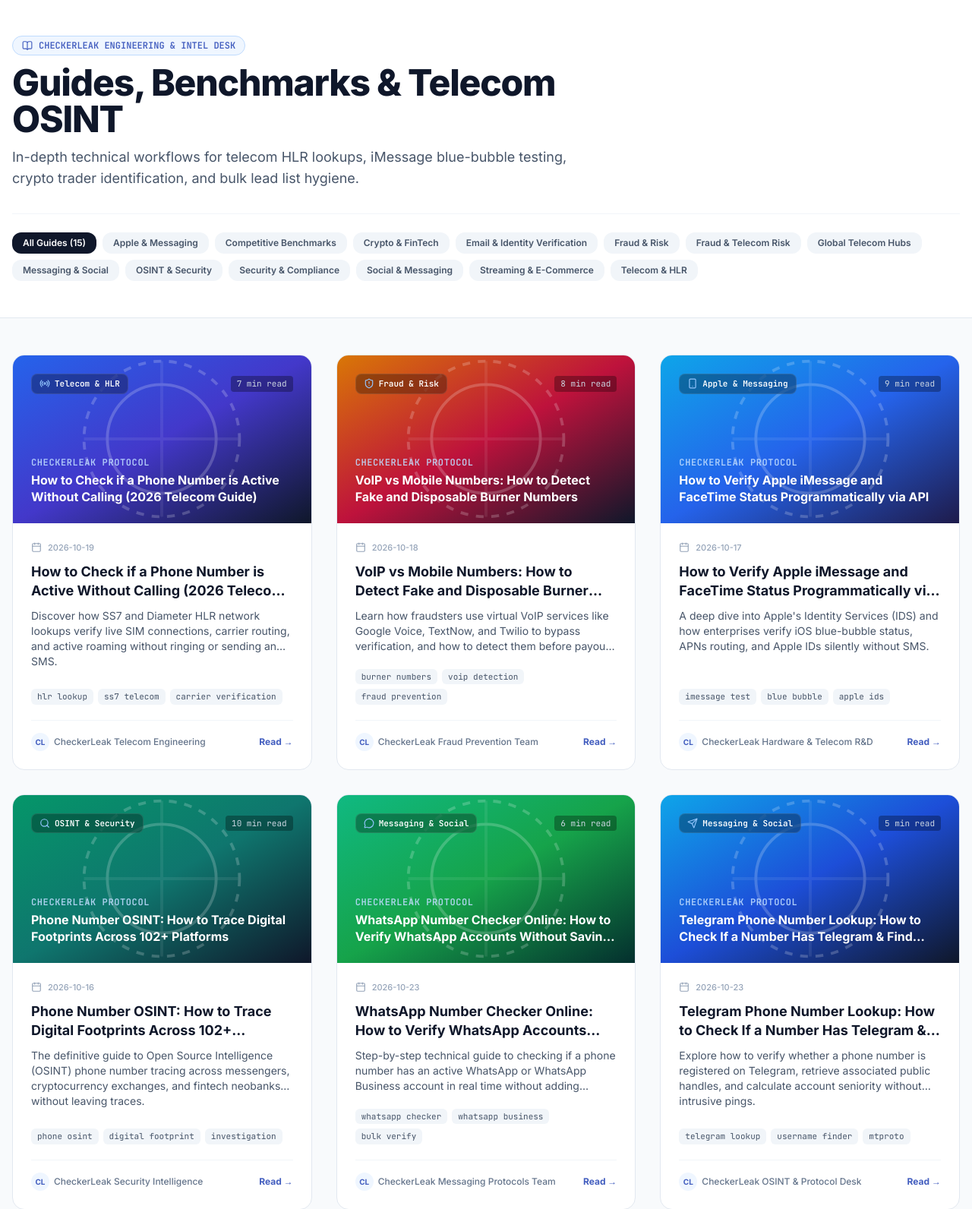
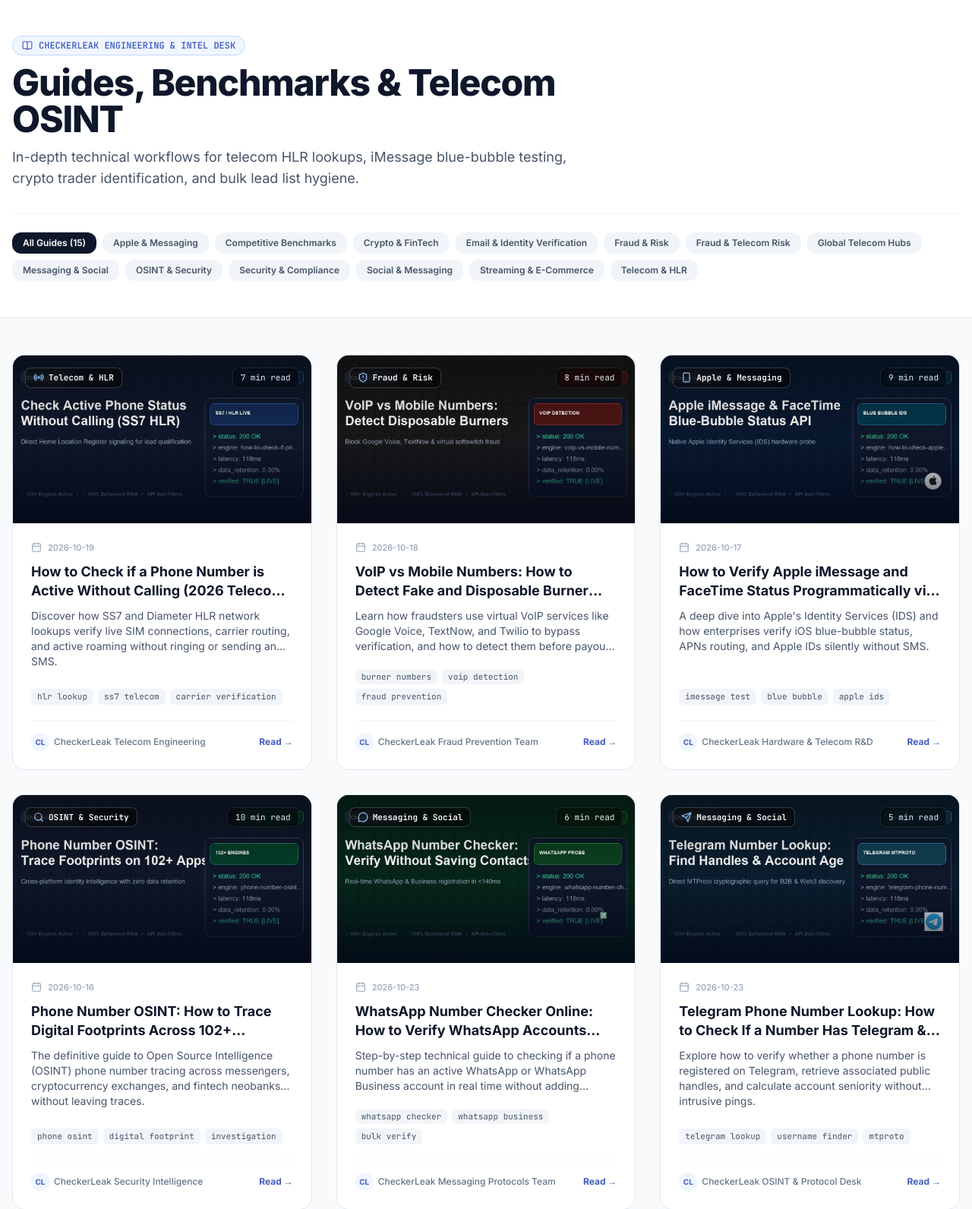
Before and after one commit to checkerleakcom/checkerleak, a FastAPI app: page /blog in a window 1280 px wide. Shown: the part 62-1654 px from the top of the page at 76% size. Run offline with FastAPI, Linux system fonts and the light colour scheme; parts of the project's set-up code (start-up, migrations or seed data) failed here and were passed over; some libraries are stand-ins or nearby versions.

Commit message:
feat(blog): generate and embed 15 high-res real technical cover images with platform badges and dark telemetry UI

```diff
--- a/backend/app/api/blog_router.py
+++ b/backend/app/api/blog_router.py
@@ -17,6 +17,7 @@ templates = Jinja2Templates(directory=TEMPLATES_DIR)
 ARTICLES = [
     {
         "slug": "how-to-check-if-phone-number-is-active-without-calling",
+        "image": "/static/blog_images/how-to-check-if-phone-number-is-active-without-calling.jpg",
         "gradient": "from-blue-600 via-indigo-700 to-slate-900",
         "badge_icon": "radio",
         "tags": ['hlr lookup', 'ss7 telecom', 'carrier verification'],
@@ -104,6 +105,7 @@ Response delivers instant line verification:
     },
     {
         "slug": "voip-vs-mobile-number-how-to-detect-virtual-burners",
+        "image": "/static/blog_images/voip-vs-mobile-number-how-to-detect-virtual-burners.jpg",
         "gradient": "from-amber-600 via-rose-700 to-slate-900",
         "badge_icon": "shield-alert",
         "tags": ['burner numbers', 'voip detection', 'fraud prevention'],
@@ -167,6 +169,7 @@ curl -X POST "https://www.checkerleak.com/v1/verify/service" \\<br>
     },
     {
         "slug": "how-to-check-apple-imessage-blue-bubble-status-api",
+        "image": "/static/blog_images/how-to-check-apple-imessage-blue-bubble-status-api.jpg",
         "gradient": "from-sky-500 via-blue-600 to-indigo-950",
         "badge_icon": "smartphone",
         "tags": ['imessage test', 'blue bubble', 'apple ids'],
@@ -228,6 +231,7 @@ curl -X POST "https://www.checkerleak.com/v1/verify/service" \\<br>
     },
     {
         "slug": "phone-number-osint-investigation-footprint-guide",
+        "image": "/static/blog_images/phone-number-osint-investigation-footprint-guide.jpg",
         "gradient": "from-emerald-600 via-teal-700 to-slate-900",
         "badge_icon": "search",
         "tags": ['phone osint', 'digital footprint', 'investigation'],
@@ -283,6 +287,7 @@ curl -X POST "https://www.checkerleak.com/v1/verify/single" \\<br>
 ,
     {
         "slug": "whatsapp-number-checker-online-verify-without-saving-contacts",
+        "image": "/static/blog_images/whatsapp-number-checker-online-verify-without-saving-contacts.jpg",
         "gradient": "from-emerald-500 via-green-600 to-teal-950",
         "badge_icon": "message-circle",
         "tags": ['whatsapp checker', 'whatsapp business', 'bulk verify'],
@@ -375,6 +380,7 @@ Sending marketing messages or SMS codes to inactive numbers ruins campaign deliv
     },
     {
         "slug": "telegram-phone-number-lookup-how-to-check-if-number-has-telegram",
+        "image": "/static/blog_images/telegram-phone-number-lookup-how-to-check-if-number-has-telegram.jpg",
         "gradient": "from-sky-500 via-blue-700 to-slate-900",
         "badge_icon": "send",
         "tags": ['telegram lookup', 'username finder', 'mtproto'],
@@ -432,6 +438,7 @@ In crypto marketing and customer onboarding, leads without a Telegram account ha
     },
     {
         "slug": "checkleaked-vs-checkerleak-safety-privacy-comparison-2026",
+        "image": "/static/blog_images/checkleaked-vs-checkerleak-safety-privacy-comparison-2026.jpg",
         "gradient": "from-indigo-600 via-purple-700 to-slate-900",
         "badge_icon": "scale",
         "tags": ['checkleaked review', 'privacy comparison', 'zero retention'],
@@ -517,6 +524,7 @@ If an investigator or compliance officer queries sensitive fraud leads on a plat
     },
     {
         "slug": "binance-crypto-exchange-phone-checker-lead-verification",
+        "image": "/static/blog_images/binance-crypto-exchange-phone-checker-lead-verification.jpg",
         "gradient": "from-amber-500 via-yellow-600 to-slate-900",
         "badge_icon": "coins",
         "tags": ['binance lookup', 'crypto leads', 'trader verification'],
@@ -572,6 +580,7 @@ Traditional attempts to verify crypto users involve sending cold emails or calli
     },
     {
         "slug": "netflix-email-checker-verify-subscription-status-api",
+        "image": "/static/blog_images/netflix-email-checker-verify-subscription-status-api.jpg",
         "gradient": "from-rose-600 via-red-700 to-slate-900",
         "badge_icon": "film",
         "tags": ['netflix checker', 'subscription tier', 'email osint'],
@@ -709,6 +718,7 @@ Sample structured JSON response delivered in ~180 milliseconds:
     },
     {
         "slug": "sim-swap-detection-api-prevent-account-takeover",
+        "image": "/static/blog_images/sim-swap-detection-api-prevent-account-takeover.jpg",
         "gradient": "from-purple-600 via-indigo-800 to-slate-900",
         "badge_icon": "cpu",
         "tags": ['sim swap api', 'imsi change', 'ato defense'],
@@ -829,6 +839,7 @@ The API returns instant risk indicators:
     },
     {
         "slug": "verify-email-address-without-sending-email-smtp-handshake",
+        "image": "/static/blog_images/verify-email-address-without-sending-email-smtp-handshake.jpg",
         "gradient": "from-blue-600 via-cyan-700 to-slate-900",
         "badge_icon": "mail",
         "tags": ['smtp handshake', 'verify email', 'zero bounce'],
@@ -929,6 +940,7 @@ Certain corporate mail servers are configured as <strong>Catch-All (Accept-All)<
     },
     {
         "slug": "tiktok-phone-number-checker-creator-account-lookup",
+        "image": "/static/blog_images/tiktok-phone-number-checker-creator-account-lookup.jpg",
         "gradient": "from-slate-900 via-pink-600 to-rose-700",
         "badge_icon": "music",
         "tags": ['tiktok checker', 'creator accounts', 'social commerce'],
@@ -1021,6 +1033,7 @@ Structured response format:
 
     {
         "slug": "hlr-lookup-vs-carrier-lookup-which-check-does-phone-list-need",
+        "image": "/static/blog_images/hlr-lookup-vs-carrier-lookup-which-check-does-phone-list-need.jpg",
         "gradient": "from-indigo-700 via-blue-800 to-slate-950",
         "badge_icon": "activity",
         "tags": ['hlr vs carrier', 'mcc mnc', 'list cleaning'],
@@ -1147,6 +1160,7 @@ curl -X POST "https://www.checkerleak.com/v1/services/check" \\<br>
     },
     {
         "slug": "best-numberchecker-alternatives-bulk-phone-verification",
+        "image": "/static/blog_images/best-numberchecker-alternatives-bulk-phone-verification.jpg",
         "gradient": "from-violet-600 via-indigo-700 to-slate-900",
         "badge_icon": "zap",
         "tags": ['numberchecker alternative', '102 checkers', 'benchmark'],
@@ -1288,6 +1302,7 @@ Phone number verification has expanded beyond simple carrier lookups. Modern gro
     },
     {
         "slug": "indonesia-brazil-india-phone-number-carrier-lookup-bulk",
+        "image": "/static/blog_images/indonesia-brazil-india-phone-number-carrier-lookup-bulk.jpg",
         "gradient": "from-teal-600 via-emerald-700 to-slate-900",
         "badge_icon": "globe",
         "tags": ['indonesia 62', 'brazil 55', 'india 91'],
--- a/backend/app/templates/blog_index.html
+++ b/backend/app/templates/blog_index.html
@@ -113,32 +113,23 @@
       {% for article in articles %}
       <article class="bg-white rounded-2xl border border-slate-200 hover:border-slate-300 shadow-xs hover:shadow-xl transition-all duration-300 flex flex-col overflow-hidden group">
 
-        <!-- Visual Card Banner -->
-        <a href="/blog/{{ article.slug }}" class="block relative aspect-[16/9] w-full overflow-hidden bg-gradient-to-br {{ article.gradient or 'from-slate-900 via-blue-900 to-indigo-950' }} p-6 flex flex-col justify-between">
-          <div class="flex items-center justify-between z-10">
-            <span class="inline-flex items-center gap-1.5 px-2.5 py-1 rounded-lg bg-black/30 backdrop-blur-md text-white text-[11px] font-mono font-semibold border border-white/10">
+        <!-- Visual Real Image Card Banner -->
+        <a href="/blog/{{ article.slug }}" class="block relative aspect-[16/9] w-full overflow-hidden bg-slate-900 group">
+          {% if article.image %}
+          <img src="{{ article.image }}" alt="{{ article.title }}" class="w-full h-full object-cover group-hover:scale-105 transition-transform duration-500" loading="lazy">
+          <div class="absolute inset-0 bg-gradient-to-t from-slate-950/80 via-transparent to-black/30 pointer-events-none"></div>
+          {% else %}
+          <div class="w-full h-full bg-gradient-to-br {{ article.gradient or 'from-slate-900 via-blue-900 to-indigo-950' }} p-6"></div>
+          {% endif %}
+
+          <div class="absolute top-4 left-4 right-4 flex items-center justify-between z-10 pointer-events-none">
+            <span class="inline-flex items-center gap-1.5 px-2.5 py-1 rounded-lg bg-black/50 backdrop-blur-md text-white text-[11px] font-mono font-semibold border border-white/20">
               <i data-lucide="{{ article.badge_icon or 'sparkles' }}" class="w-3.5 h-3.5 text-blue-300"></i>
               {{ article.category }}
             </span>
-            <span class="text-[11px] font-mono text-slate-300 bg-black/30 px-2 py-0.5 rounded backdrop-blur-md">
+            <span class="text-[11px] font-mono text-slate-200 bg-black/50 px-2.5 py-1 rounded-lg backdrop-blur-md border border-white/10">
               {{ article.read_time }}
             </span>
-          </div>
-
-          <!-- Abstract Graphical Artwork -->
-          <div class="absolute inset-0 opacity-20 pointer-events-none flex items-center justify-center">
-            <svg class="w-64 h-64 text-white" viewBox="0 0 100 100" fill="none" stroke="currentColor" stroke-width="1.5">
-              <circle cx="50" cy="50" r="40" stroke-dasharray="4 4" />
-              <circle cx="50" cy="50" r="28" />
-              <path d="M10 50h80M50 10v80" stroke-opacity="0.4" />
-            </svg>
-          </div>
-
-          <div class="z-10 mt-auto">
-            <span class="text-xs font-mono text-blue-200/90 font-bold block mb-1 tracking-wider uppercase">CheckerLeak Protocol</span>
-            <h3 class="text-white text-base font-bold leading-snug line-clamp-2 drop-shadow-sm group-hover:text-blue-200 transition">
-              {{ article.title }}
-            </h3>
           </div>
         </a>
 
```
Also changed, not shown: backend/app/templates/blog_article.html (+7 -0 lines), backend/app/static/blog_images/best-numberchecker-alternatives-bulk-phone-verification.jpg (added), backend/app/static/blog_images/binance-crypto-exchange-phone-checker-lead-verification.jpg (added), backend/app/static/blog_images/checkleaked-vs-checkerleak-safety-privacy-comparison-2026.jpg (added), backend/app/static/blog_images/hlr-lookup-vs-carrier-lookup-which-check-does-phone-list-need.jpg (added), backend/app/static/blog_images/how-to-check-apple-imessage-blue-bubble-status-api.jpg (added), backend/app/static/blog_images/how-to-check-if-phone-number-is-active-without-calling.jpg (added), backend/app/static/blog_images/indonesia-brazil-india-phone-number-carrier-lookup-bulk.jpg (added), backend/app/static/blog_images/netflix-email-checker-verify-subscription-status-api.jpg (added), backend/app/static/blog_images/phone-number-osint-investigation-footprint-guide.jpg (added), backend/app/static/blog_images/sim-swap-detection-api-prevent-account-takeover.jpg (added), backend/app/static/blog_images/telegram-phone-number-lookup-how-to-check-if-number-has-telegram.jpg (added), backend/app/static/blog_images/test.jpg (added), backend/app/static/blog_images/tiktok-phone-number-checker-creator-account-lookup.jpg (added), 3 more files.
